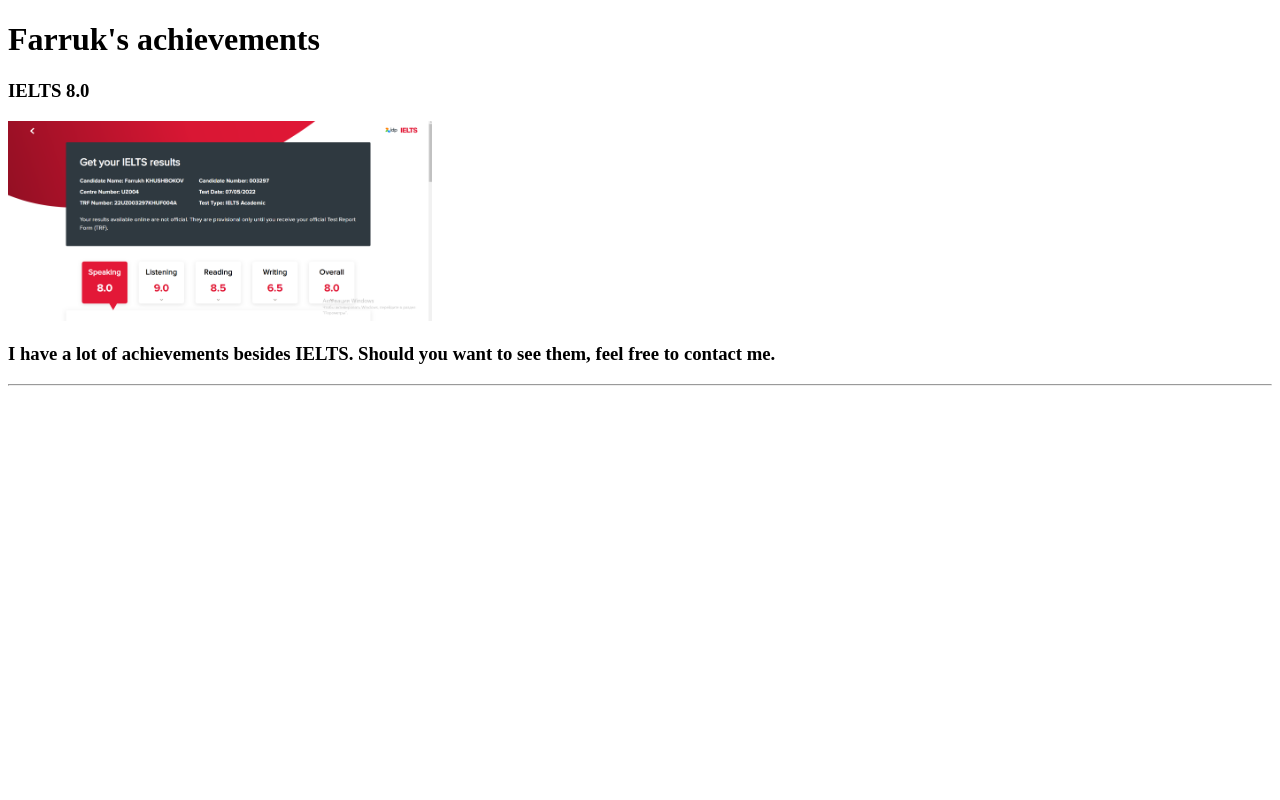
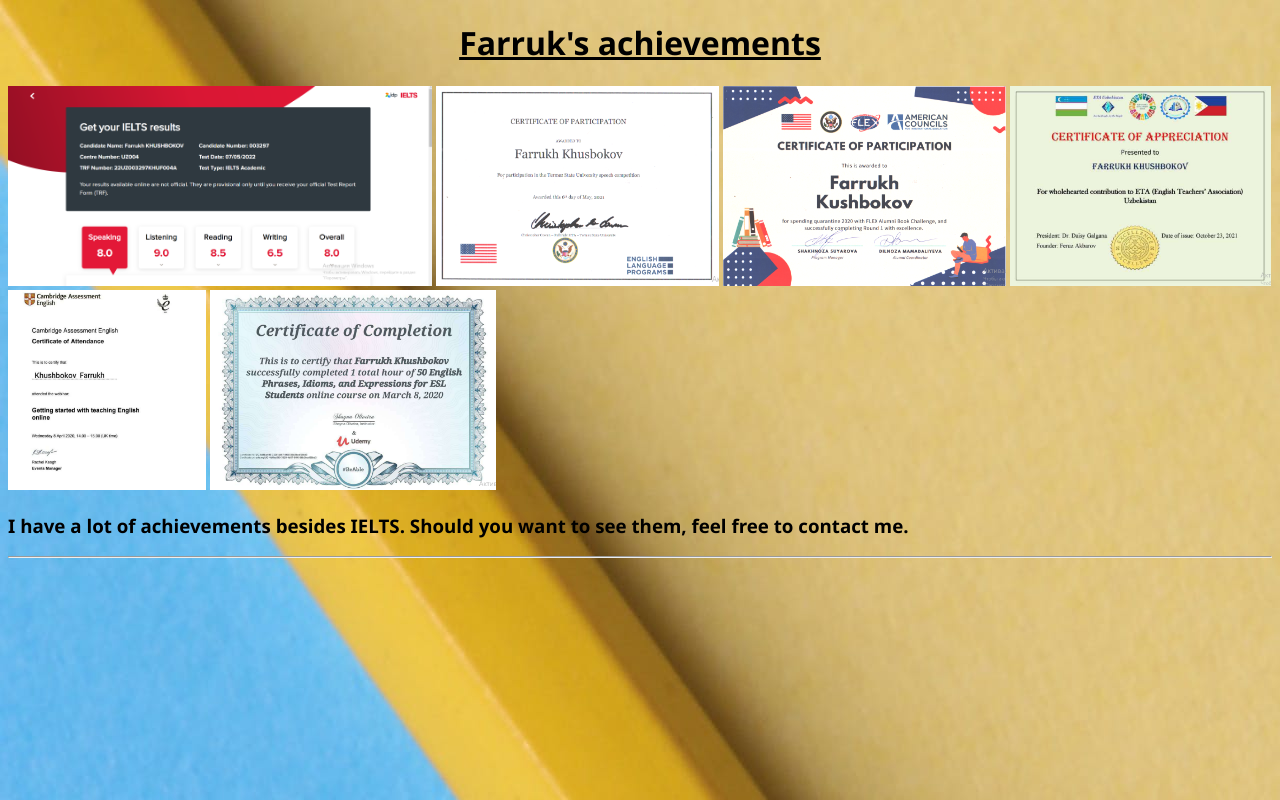
Before and after one commit to farrukhbek25/My-Portfolio, a plain HTML site: page Public/Achievements.html in a window 1280 px wide. Drawn offline with Linux system fonts and the light colour scheme.

Commit message:
Add files via upload

```diff
--- a/Public/Achievements.html
+++ b/Public/Achievements.html
@@ -4,11 +4,17 @@
     <meta charset="UTF-8">
     <meta name="viewport" content="width=device-width, initial-scale=1.0">
     <title>Document</title>
+    <link rel="stylesheet" href="../style.css"/>
 </head>
 <body>
-    <h1>Farruk's achievements</h1>
-<h3>IELTS 8.0</h3>
-<img src="../Images/image_2023-11-06_08-44-47.png" alt="My IELTS Result 8.0" height="200" />
+    <h1 id="cent">Farruk's achievements</h1>
+<img src="../Images/image_2023-11-06_08-44-47.png" alt="My IELTS Result 8.0"/>
+<img src="../Images/Certificate.png" alt="certificate"/>
+<img src="../Images/America.png" alt="Certificate from American embassy"/>
+<img src="../Images/ppp.png" alt="English teaching certificate"/>
+<img src="../Images/first.png" alt="certificate"/>
+<img src="../Images/second.png" alt="certificate"/>
+
 <h3>I have a lot of achievements besides IELTS. Should you want to see them, feel free to contact me.</h3>
 <hr />
 </body>
```
Also changed, not shown: Public/Contact me.html (+1 -0 lines), Public/Hobbies.html (+2 -1 lines), Images/America.png (added), Images/Certificate.png (added), Images/bece1e65f2c81678c1af359e6d5d4ac2.jpg (added), Images/first.png (added), Images/pexels-ann-h-1762851.jpg (added), Images/ppp.png (added), Images/second.png (added).
